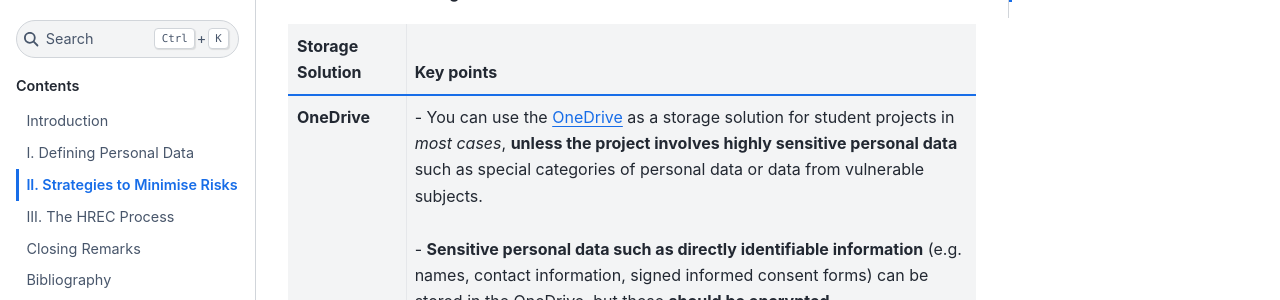
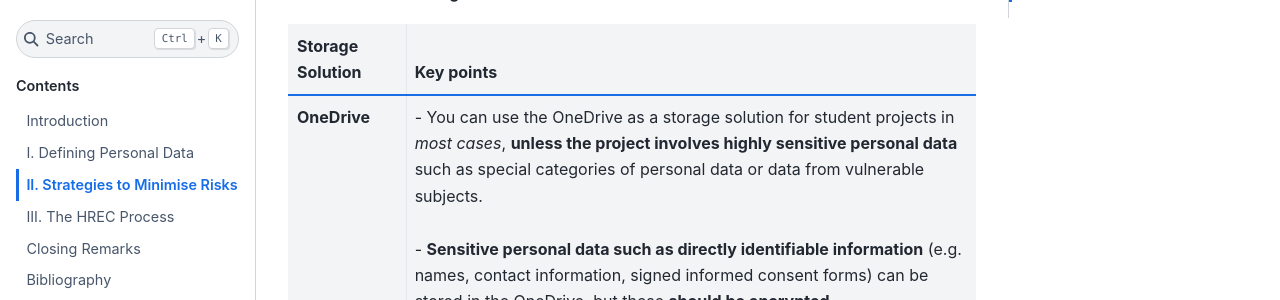
Before and after one commit to tu-delft-library/MSc-Planning-for-Personal-Data, a Jupyter Book: the page built from book/strategies_to_minimise_risks_to_participants/strategies_to_minimise_risks_to_participants.md, in a window 1280 px wide and 900 px high, scrolled down 4333 px. Shown: the part 153-453 px from the top of the window. Built offline with Jupyter Book 1.0.4 settings and Sphinx 7.4.7 and the Sphinx Book theme 1.1.4, drawn with Linux system fonts in a browser that asks for light colours; comment, search, counter and statistics services are not loaded; part of the change alters nothing that is shown.

```diff
--- a/book/strategies_to_minimise_risks_to_participants/strategies_to_minimise_risks_to_participants.md
+++ b/book/strategies_to_minimise_risks_to_participants/strategies_to_minimise_risks_to_participants.md
@@ -100,7 +100,7 @@ Secure data storage practices are a key risk mitigation strategy. Secure storage
 
 | Storage Solution | Key points |
 |----------------|--------------|
-| **OneDrive** | - You can use the [OneDrive](https://onedrive.live.com) as a storage solution for student projects in *most cases*, **unless the project involves highly sensitive personal data** such as special categories of personal data or data from vulnerable subjects.  <br><br> - **Sensitive personal data such as directly identifiable information** (e.g. names, contact information, signed informed consent forms) can be stored in the OneDrive, but these **should be encrypted**. |
+| **OneDrive** | - You can use the OneDrive as a storage solution for student projects in *most cases*, **unless the project involves highly sensitive personal data** such as special categories of personal data or data from vulnerable subjects.  <br><br> - **Sensitive personal data such as directly identifiable information** (e.g. names, contact information, signed informed consent forms) can be stored in the OneDrive, but these **should be encrypted**. |
 | **Project Data (U:) Drive** | - The Project Data (U:) Drive is the **primary recommended solution if you are working with personal data**, particularly highly sensitive personal data such as special categories of personal data or data from vulnerable subjects.  <br><br> - The Project Data (U:) Drive is secure, automatically backed up and ensures long-term access to the data.  <br><br> - Your supervisor must request access to the Project Data (U:) Drive on your behalf. |
 | **SURF Drive** | - The SURF Drive allows sharing files with **external collaborators**.  <br><br> - The SURF Drive is **not a suitable place to store highly sensitive personal data** such as special categories of personal data.  <br><br> - Your supervisor must create a folder for you in their SURF Drive. |
 
```
